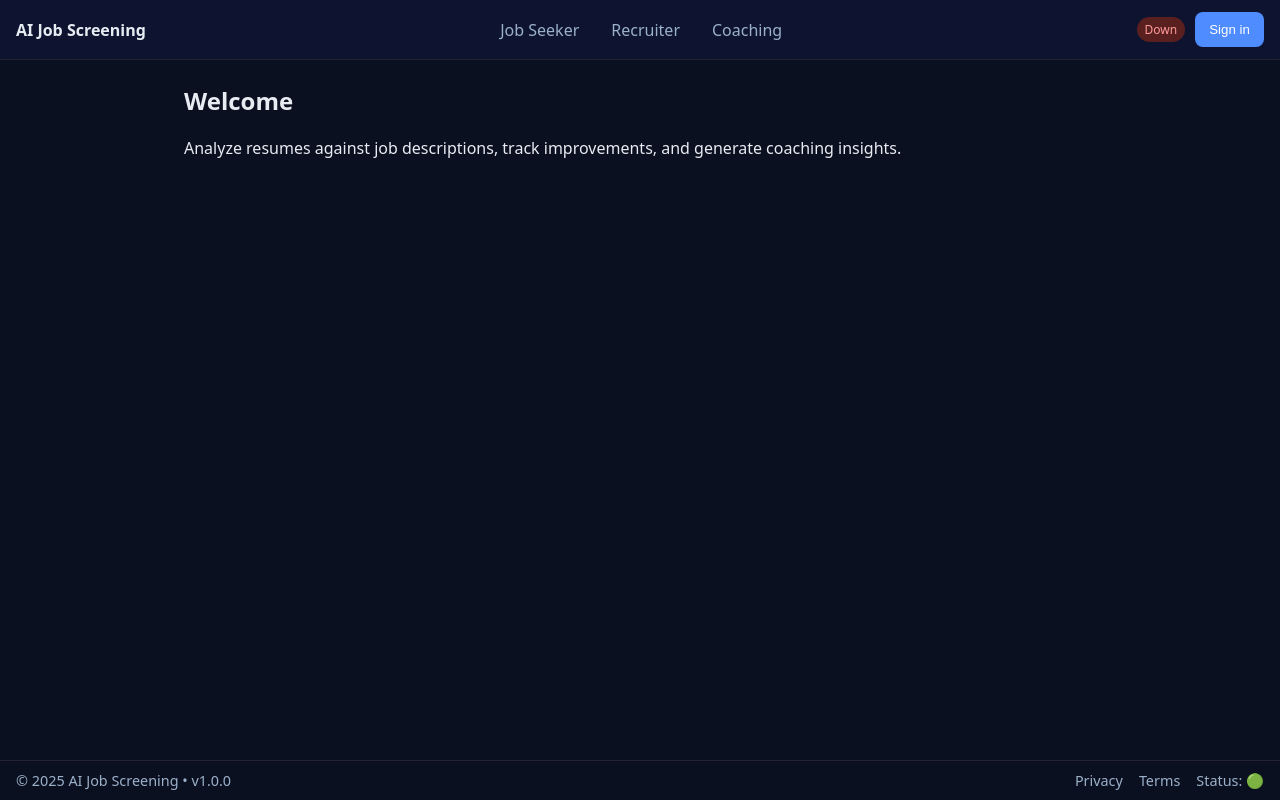
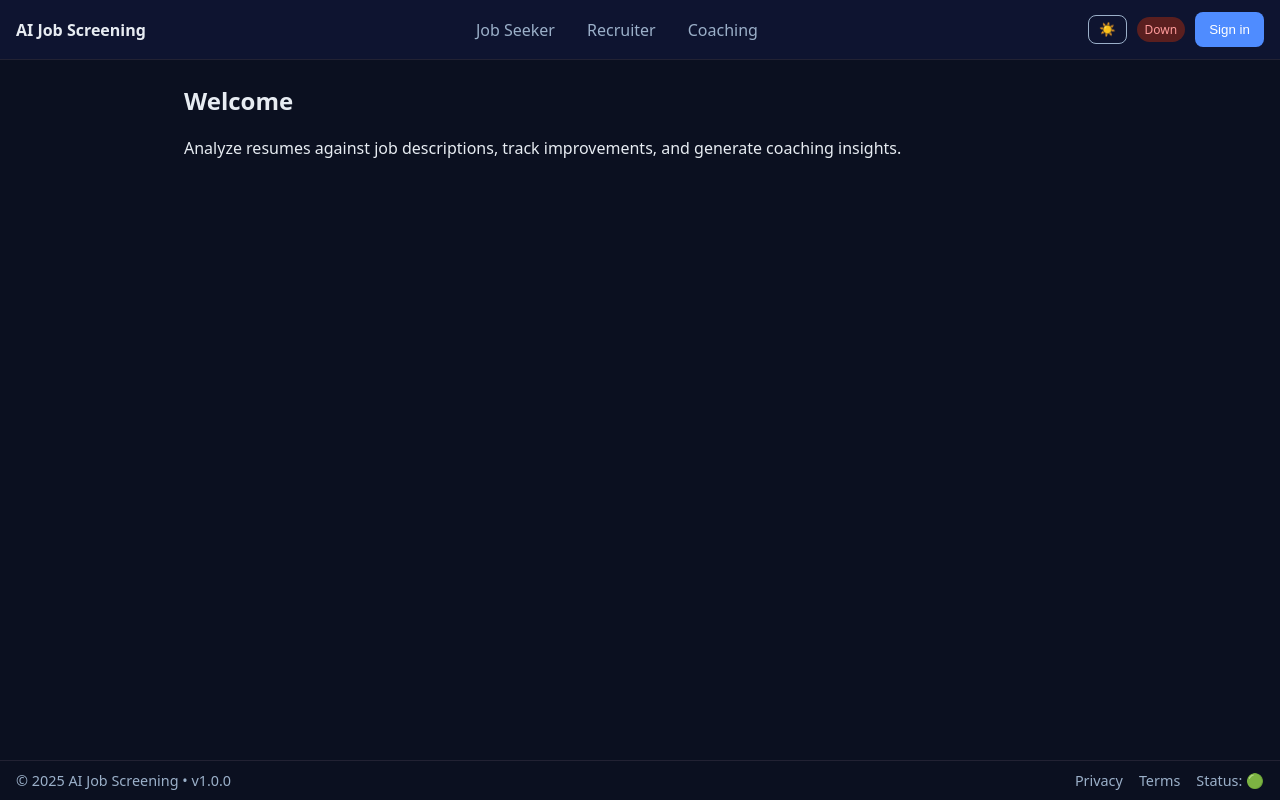
Before and after one commit to deepakbajaj12/AI-Job-Screening-Analyzer, a React (Vite) app in the folder frontend/: page / in a window 1280 px wide. Built offline with nearby package versions, Linux system fonts and the light colour scheme; no server answers.

Commit message:
Add Dark/Light theme toggler

```diff
--- a/frontend/src/components/NavBar.tsx
+++ b/frontend/src/components/NavBar.tsx
@@ -1,10 +1,21 @@
 import { Link, useLocation } from 'react-router-dom'
 import HealthBadge from './HealthBadge'
 import { useAuth } from '../context/AuthContext'
+import { useEffect, useState } from 'react'
 
 export default function NavBar() {
   const loc = useLocation()
   const { user, signIn, signOut } = useAuth()
+  const [theme, setTheme] = useState<'dark' | 'light'>('dark')
+
+  useEffect(() => {
+    document.documentElement.setAttribute('data-theme', theme)
+  }, [theme])
+
+  const toggleTheme = () => {
+    setTheme(prev => prev === 'dark' ? 'light' : 'dark')
+  }
+
   return (
     <header className="navbar">
       <div className="brand"><Link to="/">AI Job Screening</Link></div>
@@ -14,6 +25,9 @@ export default function NavBar() {
         <Link className={loc.pathname === '/coaching' ? 'active' : ''} to="/coaching">Coaching</Link>
       </nav>
       <div className="right">
+        <button onClick={toggleTheme} className="btn" style={{ background: 'transparent', border: '1px solid var(--muted)', padding: '6px 10px' }}>
+          {theme === 'dark' ? '☀️' : '🌙'}
+        </button>
         <HealthBadge />
         {user ? (
           <button onClick={signOut} className="btn">Sign out</button>
--- a/frontend/src/styles.css
+++ b/frontend/src/styles.css
@@ -1,4 +1,13 @@
 :root { --bg:#0b1020; --fg:#e7ecf2; --muted:#9bb0c9; --card:#151b2f; --accent:#4f8cff; }
+
+[data-theme="light"] {
+  --bg: #f0f2f5;
+  --fg: #1a1a1a;
+  --muted: #666;
+  --card: #ffffff;
+  --accent: #3b82f6;
+}
+
 * { box-sizing: border-box; }
 body { margin:0; font-family: system-ui, -apple-system, Segoe UI, Roboto, sans-serif; background:var(--bg); color:var(--fg); }
 .container { display:flex; min-height:100vh; flex-direction:column; }
```
